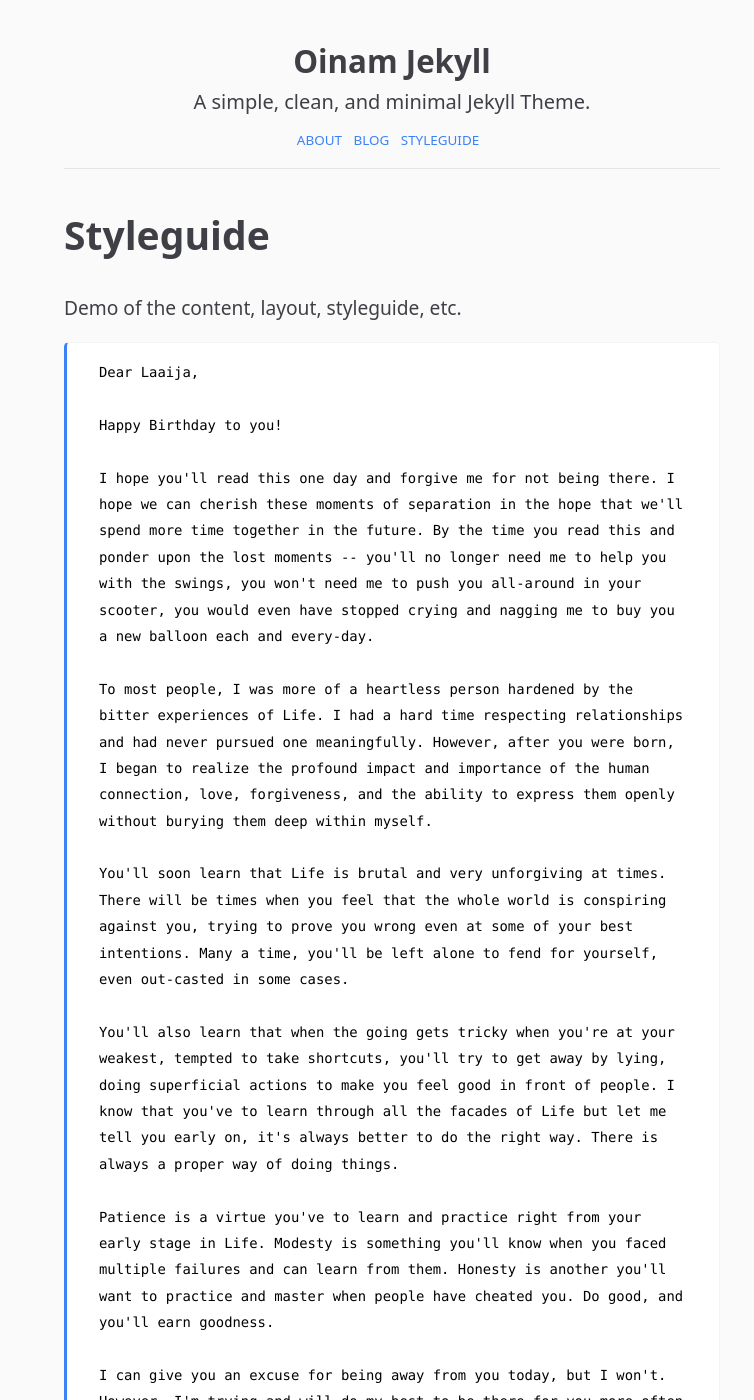
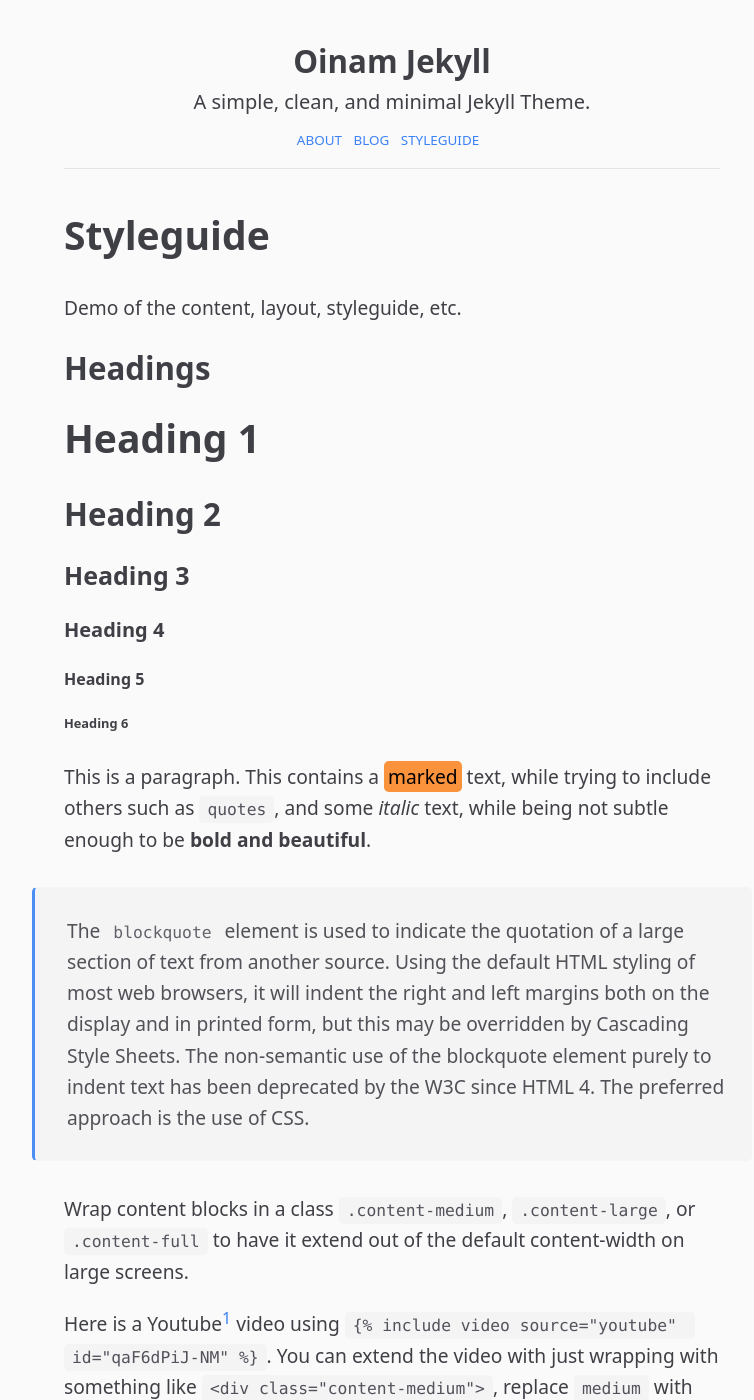
Before and after one commit to oinam/oinam-jekyll, a Jekyll site: the page built from styleguide.md, in a window 1280 px wide and 1400 px high. Shown: the whole window, without its empty margins (248-1002 px from the left). Built offline with Jekyll 4.4.1, drawn with Linux system fonts in a browser that asks for light colours; some of the changed text lies outside the part shown.

````diff
--- a/styleguide.md
+++ b/styleguide.md
@@ -5,26 +5,6 @@
 ---
 
 Demo of the content, layout, styleguide, etc.
-
-```
-Dear Laaija,
-
-Happy Birthday to you!
-
-I hope you'll read this one day and forgive me for not being there. I hope we can cherish these moments of separation in the hope that we'll spend more time together in the future. By the time you read this and ponder upon the lost moments -- you'll no longer need me to help you with the swings, you won't need me to push you all-around in your scooter, you would even have stopped crying and nagging me to buy you a new balloon each and every-day.
-
-To most people, I was more of a heartless person hardened by the bitter experiences of Life. I had a hard time respecting relationships and had never pursued one meaningfully. However, after you were born, I began to realize the profound impact and importance of the human connection, love, forgiveness, and the ability to express them openly without burying them deep within myself.
-
-You'll soon learn that Life is brutal and very unforgiving at times. There will be times when you feel that the whole world is conspiring against you, trying to prove you wrong even at some of your best intentions. Many a time, you'll be left alone to fend for yourself, even out-casted in some cases.
-
-You'll also learn that when the going gets tricky when you're at your weakest, tempted to take shortcuts, you'll try to get away by lying, doing superficial actions to make you feel good in front of people. I know that you've to learn through all the facades of Life but let me tell you early on, it's always better to do the right way. There is always a proper way of doing things.
-
-Patience is a virtue you've to learn and practice right from your early stage in Life. Modesty is something you'll know when you faced multiple failures and can learn from them. Honesty is another you'll want to practice and master when people have cheated you. Do good, and you'll earn goodness.
-
-I can give you an excuse for being away from you today, but I won't. However, I'm trying and will do my best to be there for you more often than not in the future. I'll tell you lots of stories when you grow up; I've lots to talk to you. I've lots to teach you from all the failures that I stumbled in my Life.
-
-I love you.
-```
 
 ## Headings
 
````
